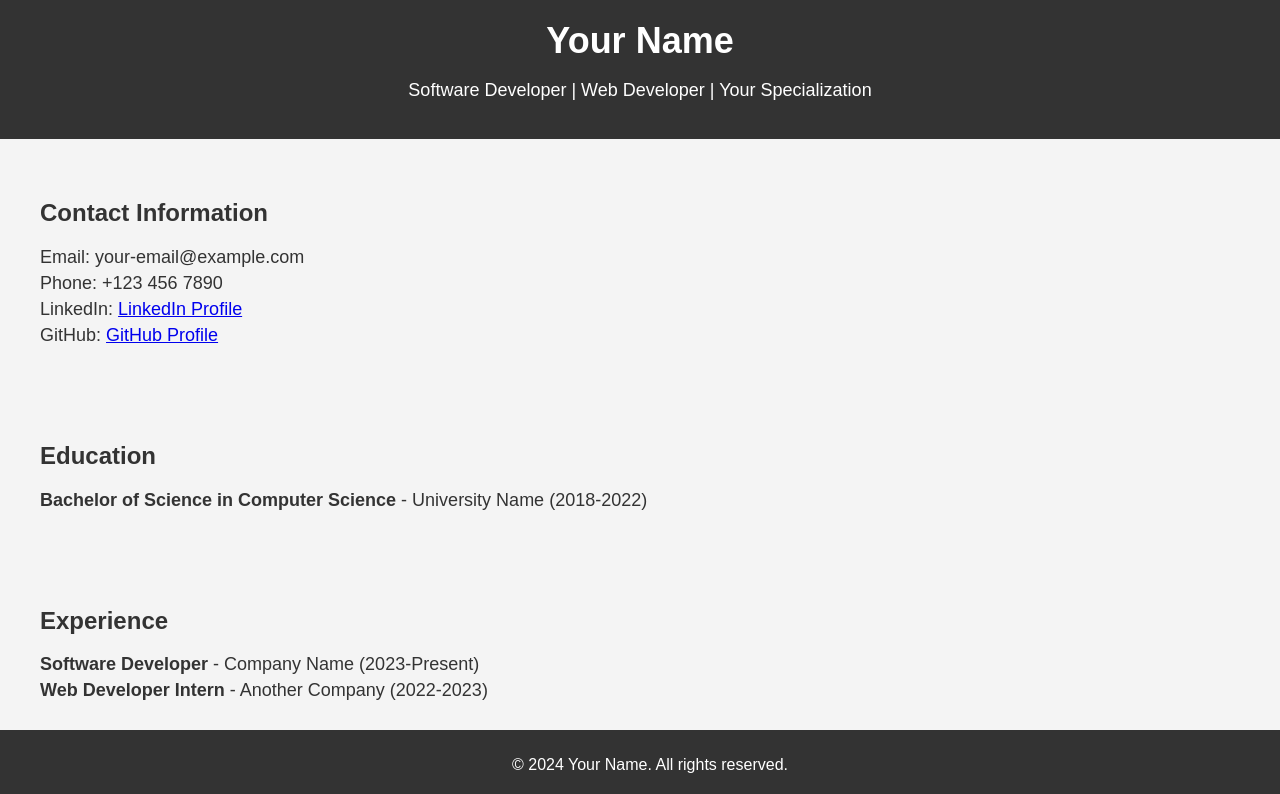
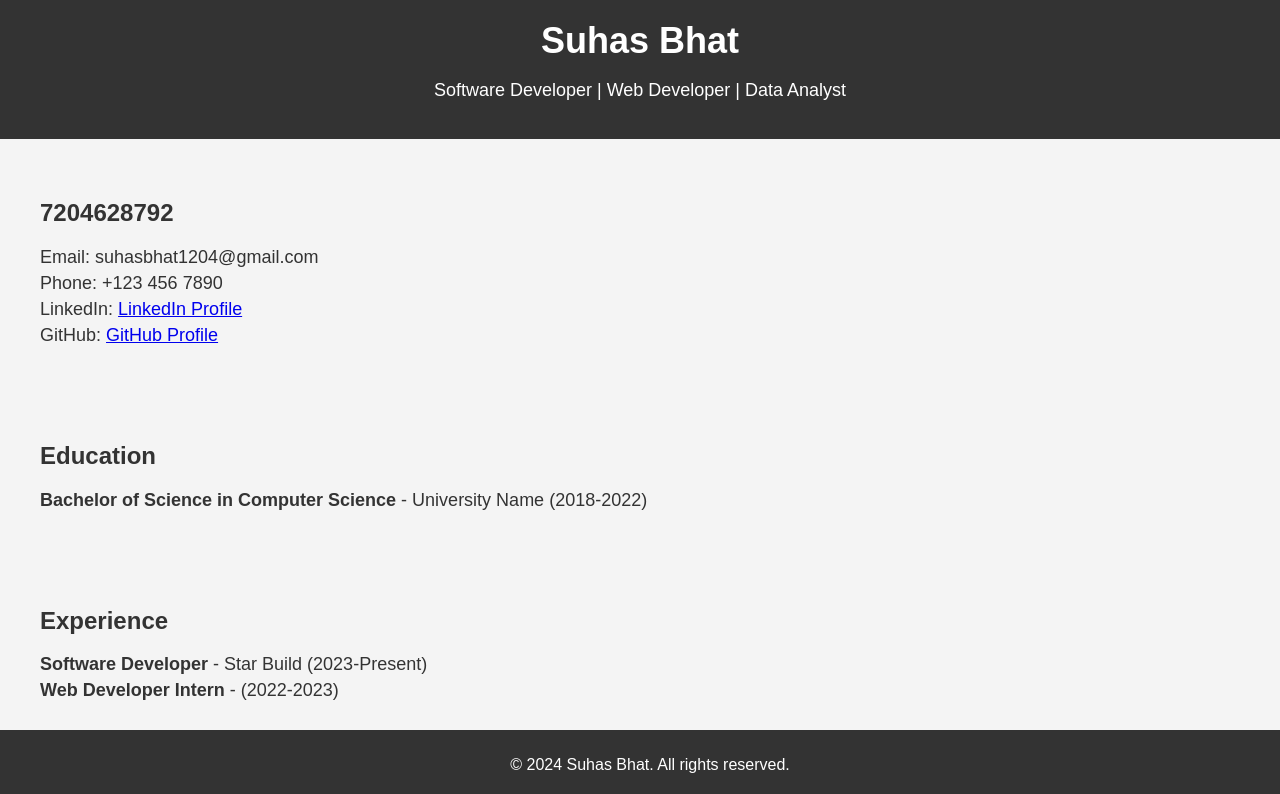
Before and after one commit to Suhas-Bhatt/resume, a plain HTML site: page index.html in a window 1280 px wide. Shown: the top 794 px of the page. Drawn offline with Linux system fonts and the light colour scheme.

Commit message:
Update index.html

```diff
--- a/index.html
+++ b/index.html
@@ -3,19 +3,19 @@
 <head>
   <meta charset="UTF-8">
   <meta name="viewport" content="width=device-width, initial-scale=1.0">
-  <title>Your Name - Resume</title>
+  <title>Suhas Bhat - Resume</title>
   <link rel="stylesheet" href="style.css">
 </head>
 <body>
   <header>
-    <h1>Your Name</h1>
-    <p>Software Developer | Web Developer | Your Specialization</p>
+    <h1>Suhas Bhat </h1>
+    <p>Software Developer | Web Developer | Data Analyst</p>
   </header>
 
   <section id="contact">
-    <h2>Contact Information</h2>
+    <h2>7204628792</h2>
     <ul>
-      <li>Email: your-email@example.com</li>
+      <li>Email:  suhasbhat1204@gmail.com</li>
       <li>Phone: +123 456 7890</li>
       <li>LinkedIn: <a href="https://www.linkedin.com/in/yourprofile">LinkedIn Profile</a></li>
       <li>GitHub: <a href="https://github.com/yourusername">GitHub Profile</a></li>
@@ -32,8 +32,8 @@
   <section id="experience">
     <h2>Experience</h2>
     <ul>
-      <li><strong>Software Developer</strong> - Company Name (2023-Present)</li>
-      <li><strong>Web Developer Intern</strong> - Another Company (2022-2023)</li>
+      <li><strong>Software Developer</strong> - Star Build (2023-Present)</li>
+      <li><strong>Web Developer Intern</strong> -  (2022-2023)</li>
     </ul>
   </section>
 
@@ -47,7 +47,7 @@
   </section>
 
   <footer>
-    <p>&copy; 2024 Your Name. All rights reserved.</p>
+    <p>&copy; 2024 Suhas Bhat. All rights reserved.</p>
   </footer>
 </body>
 </html>
```
